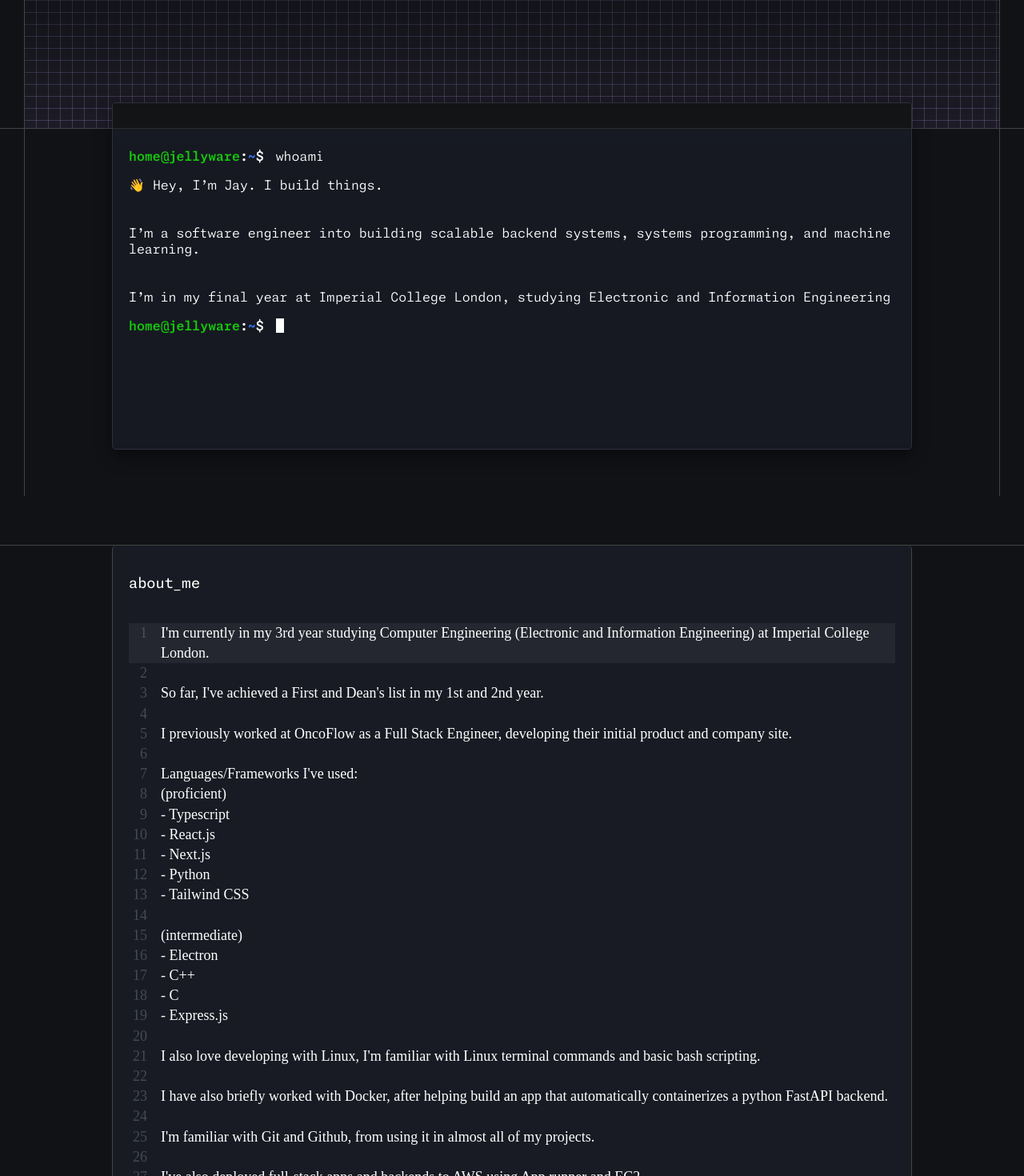
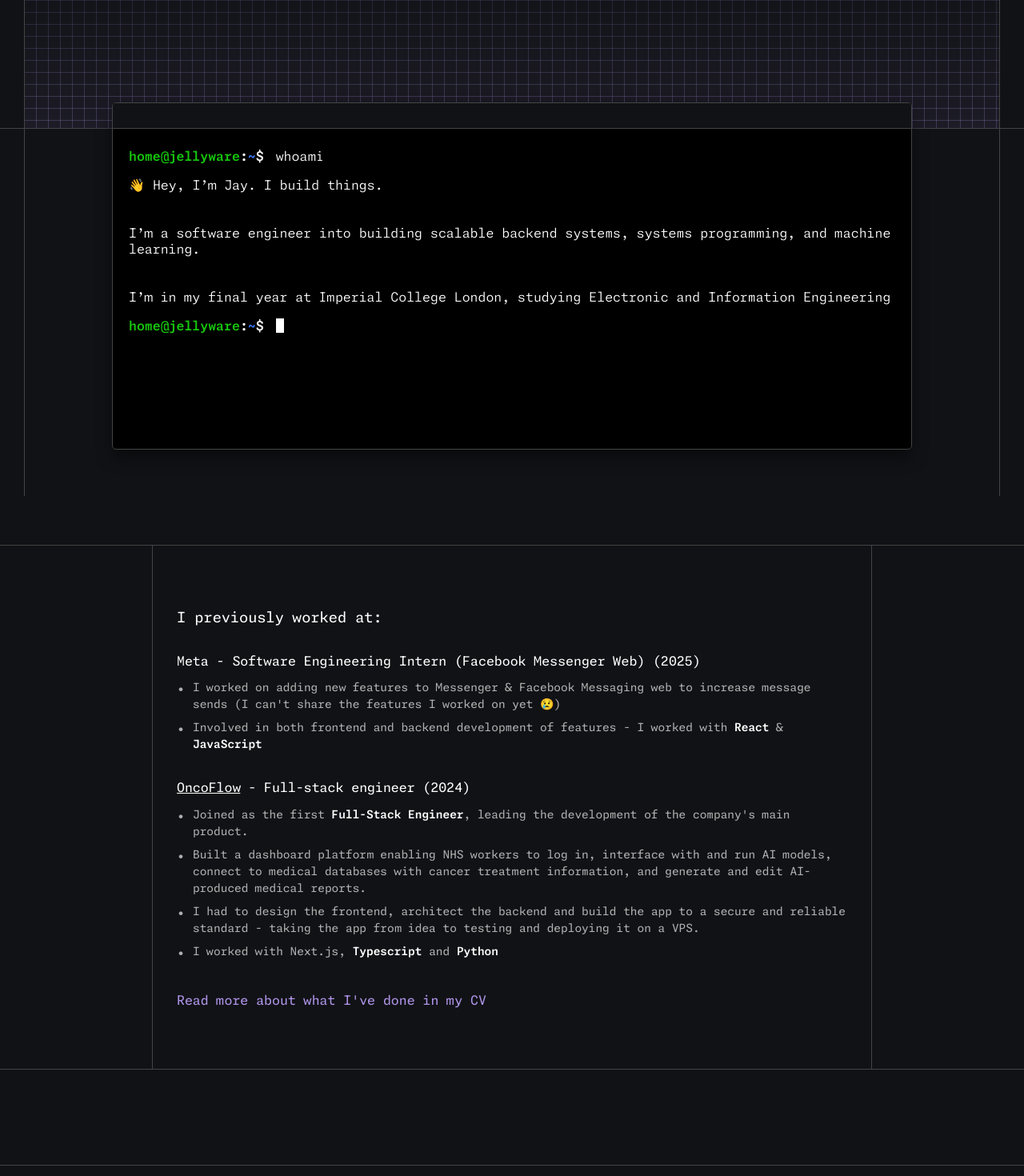
Before and after one commit to jaym-01/jellyware, a Next.js app: page / in a window 1280 px wide. Shown: the part 180-1650 px from the top of the page at 80% size. Built offline with nearby package versions, Linux system fonts and the light colour scheme.

Commit message:
added work experience

```diff
--- a/src/app/page.tsx
+++ b/src/app/page.tsx
@@ -3,16 +3,20 @@
 import { Hero } from "@/components/Home/Hero/Hero";
 import AboutMe from "../components/Home/AboutMe/AboutMe";
 import Projects from "@/components/Home/Projects/Projects";
+import WorkExperience from "@/components/Home/WorkExperience/WorkExperience";
 import { useRef } from "react";
-import Link from "next/link";
+import Separator from "../components/Separator/Separator";
 
 export default function Home() {
   const containerRef = useRef(null);
 
   return (
     <main ref={containerRef}>
-      {/* Hero section with zed.dev inspired design */}
-      <Hero id="hero" />
+      <Hero id="aboutme" />
+
+      <WorkExperience id="experience" />
+
+      <Separator height={120} />
 
       {/* Content sections with updated spacing */}
       <div
@@ -23,8 +27,6 @@ export default function Home() {
           paddingBottom: "15vh",
         }}
       >
-        <AboutMe id="aboutme" />
-
         <Projects parentRef={containerRef} id="projects" />
       </div>
     </main>
--- a/src/components/Header/Header.tsx
+++ b/src/components/Header/Header.tsx
@@ -49,7 +49,7 @@ export default function Header({ className }: HeaderProps) {
       <header className={styles.header} role="banner">
         <div className={styles.headerContent}>
           <Link
-            href={`${brandData.link}/#terminal`}
+            href={brandData.link}
             className={styles.brand}
             onClick={handleNavClick}
             aria-label="Go to homepage"
--- a/src/components/Home/Projects/Projects.tsx
+++ b/src/components/Home/Projects/Projects.tsx
@@ -12,7 +12,7 @@ export default function Projects({
   [x: string]: any;
 }) {
   return (
-    <div className={styles.projectWrapper}>
+    <section className={styles.projectWrapper} {...props}>
       <h2>projects</h2>
       <div className={styles.projectGrid}>
         {projects.map((project, i) => (
@@ -37,7 +37,7 @@ export default function Projects({
           </motion.div>
         ))}
       </div>
-    </div>
+    </section>
   );
 }
 
--- /dev/null
+++ b/src/components/Home/WorkExperience/WorkExperience.tsx
@@ -0,0 +1,72 @@
+import styles from "@/styles/components/home/workexperience.module.scss";
+import Link from "next/link";
+
+export default function WorkExperience({ ...props }) {
+  return (
+    <section className={styles.workExperienceWrapper} {...props}>
+      <div className={styles.contentContainer}>
+        <p className={styles.introText}>I previously worked at:</p>
+
+        <ul className={styles.experienceList}>
+          <li className={styles.experienceItem}>
+            <div className={styles.companyHeader}>
+              Meta - Software Engineering Intern (Facebook Messenger Web) (2025)
+            </div>
+            <ul className={styles.roleDetails}>
+              <li>
+                I worked on adding new features to Messenger & Facebook
+                Messaging web to increase message sends (I can&apos;t share the
+                features I worked on yet 😢)
+              </li>
+              <li>
+                Involved in both frontend and backend development of features -
+                I worked with <strong>React</strong> &{" "}
+                <strong>JavaScript</strong>
+              </li>
+            </ul>
+          </li>
+
+          <li className={styles.experienceItem}>
+            <div className={styles.companyHeader}>
+              <a
+                href="https://www.linkedin.com/company/oncoflow/"
+                target="_blank"
+                style={{ color: "inherit" }}
+              >
+                OncoFlow
+              </a>{" "}
+              - Full-stack engineer (2024)
+            </div>
+            <ul className={styles.roleDetails}>
+              <li>
+                Joined as the first <strong>Full-Stack Engineer</strong>,
+                leading the development of the company&apos;s main product.
+              </li>
+              <li>
+                Built a dashboard platform enabling NHS workers to log in,
+                interface with and run AI models, connect to medical databases
+                with cancer treatment information, and generate and edit
+                AI-produced medical reports.
+              </li>
+              <li>
+                I had to design the frontend, architect the backend and build
+                the app to a secure and reliable standard - taking the app from
+                idea to testing and deploying it on a VPS.
+              </li>
+              <li>
+                I worked with Next.js, <strong>Typescript</strong> and{" "}
+                <strong>Python</strong>
+              </li>
+            </ul>
+          </li>
+        </ul>
+
+        <p className={styles.cvLink}>
+          <Link href="/cv" target="_blank">
+            Read more about what I&apos;ve done in my CV
+          </Link>
+        </p>
+      </div>
+    </section>
+  );
+}
--- /dev/null
+++ b/src/components/Separator/Separator.tsx
@@ -0,0 +1,12 @@
+import styles from "@/styles/components/separator.module.scss";
+
+export default function Separator({ height }: { height: number }) {
+  return (
+    <div
+      className={styles.separator}
+      style={{
+        height: height,
+      }}
+    />
+  );
+}
--- a/src/styles/components/home/hero.module.scss
+++ b/src/styles/components/home/hero.module.scss
@@ -71,8 +71,8 @@ $square-size: 15px;
   align-items: center;
   justify-content: space-between;
   height: $hero-window-bar-height;
-  background: #121416;
-  border-bottom: 1px solid rgba(255, 255, 255, 0.1);
+  background: $darkBackground;
+  border-bottom: 1px solid $border-color;
   padding: 0 16px;
 }
 
--- /dev/null
+++ b/src/styles/components/home/workexperience.module.scss
@@ -0,0 +1,136 @@
+@use "../../variables.module" as *;
+
+.workExperienceWrapper {
+  position: relative;
+  width: 100%;
+  padding: 0;
+  border-top: 1px solid $border-color;
+  border-bottom: 1px solid $border-color;
+}
+
+.contentContainer {
+  padding: 60px $background-padding;
+  max-width: 900px;
+  margin: 0 auto;
+
+  // Add left and right borders like other sections
+  border-left: 1px solid $border-color;
+  border-right: 1px solid $border-color;
+  min-height: 400px;
+}
+
+.introText {
+  font-size: 18px;
+  margin-bottom: 32px;
+  color: $text-primary;
+  font-weight: 400;
+}
+
+.experienceList {
+  list-style: none;
+  padding: 0;
+  margin: 0 0 40px 0;
+}
+
+.experienceItem {
+  margin-bottom: 32px;
+
+  &:last-child {
+    margin-bottom: 0;
+  }
+}
+
+.companyHeader {
+  font-size: 16px;
+  margin-bottom: 12px;
+  color: $text-primary;
+  line-height: 1.4;
+
+  strong {
+    font-weight: 600;
+  }
+}
+
+.roleDetails {
+  list-style: none;
+  padding-left: 20px;
+  margin: 0;
+
+  li {
+    position: relative;
+    margin-bottom: 8px;
+    color: $text-secondary;
+    line-height: 1.5;
+    font-size: 14px;
+
+    &:before {
+      content: "•";
+      position: absolute;
+      left: -20px;
+      color: $text-secondary;
+      font-weight: 600;
+      font-size: 16px;
+    }
+    &:last-child {
+      margin-bottom: 0;
+    }
+
+    strong {
+      color: $text-primary;
+      font-weight: 600;
+    }
+  }
+}
+
+.cvLink {
+  margin-top: 40px;
+  font-size: 16px;
+
+  a {
+    color: $purple-accent;
+    text-decoration: none;
+    transition: color 0.2s ease;
+
+    &:hover {
+      color: $text-primary;
+      text-decoration: underline;
+    }
+  }
+}
+@media screen and (max-width: $smallScreenThreshold) {
+  .contentContainer {
+    padding: 40px ($background-padding + 20px);
+    border-left: none;
+    border-right: none;
+  }
+
+  .introText {
+    font-size: 16px;
+  }
+
+  .companyHeader {
+    font-size: 15px;
+  }
+
+  .roleDetails li {
+    font-size: 13px;
+  }
+
+  .cvLink {
+    font-size: 15px;
+  }
+}
+
+@media screen and (max-width: 400px) {
+  .contentContainer {
+    padding: 30px 20px;
+  }
+
+  .roleDetails {
+    padding-left: 16px;
+
+    li:before {
+      left: -16px;
+    }
+  }
+}
--- /dev/null
+++ b/src/styles/components/separator.module.scss
@@ -0,0 +1,6 @@
+@use "../variables.module" as *;
+
+.separator {
+  position: relative;
+  border-bottom: 1px solid $border-color;
+}
--- a/src/styles/variables.module.scss
+++ b/src/styles/variables.module.scss
@@ -1,8 +1,8 @@
 $darkBackground: #111216;
-$primaryColor: #181b23;
+$primaryColor: #151c20;
 $border-color: #444444;
 $text-primary: #ffffff;
-$text-secondary: #a1a1a1;
+$text-secondary: #afafaf;
 
 $header-height: 60px;
 $header-padding-x: clamp(1rem, 5vw, 2rem);
@@ -20,6 +20,7 @@ $spacing-xl: 2rem;
 $spacing-2xl: 3rem;
 
 $hero-line-color: rgba(176, 149, 234, 0.25);
+$purple-accent: rgb(176, 149, 234);
 $hero-terminal-shadow: 0 10px 20px rgba(0, 0, 0, 0.4);
 $hero-window-bar-height: 32px;
 $blinking-animation: cursorAnimation 1.3s steps(1, start) 0s infinite;
@@ -59,8 +60,8 @@ $background-padding: 30px;
 }
 
 @mixin hero-floating-element {
-  background: rgba($primaryColor, 0.95);
-  border: 1px solid rgba(255, 255, 255, 0.1);
+  background: #000000;
+  border: 1px solid $border-color;
   border-radius: $rad;
   box-shadow: $hero-terminal-shadow;
   backdrop-filter: blur(10px);
--- a/src/utils/nav_data.ts
+++ b/src/utils/nav_data.ts
@@ -4,11 +4,11 @@ export const navData: {
 }[] = [
   {
     title: "$ cd ~",
-    link: "/",
+    link: "/#aboutme",
   },
   {
-    title: "about me",
-    link: "/#aboutme",
+    title: "experience",
+    link: "/#experience",
   },
   {
     title: "projects[]",
```
Also changed, not shown: src/styles/components/json-check/main.module.scss (deleted, +0 -11 lines).
